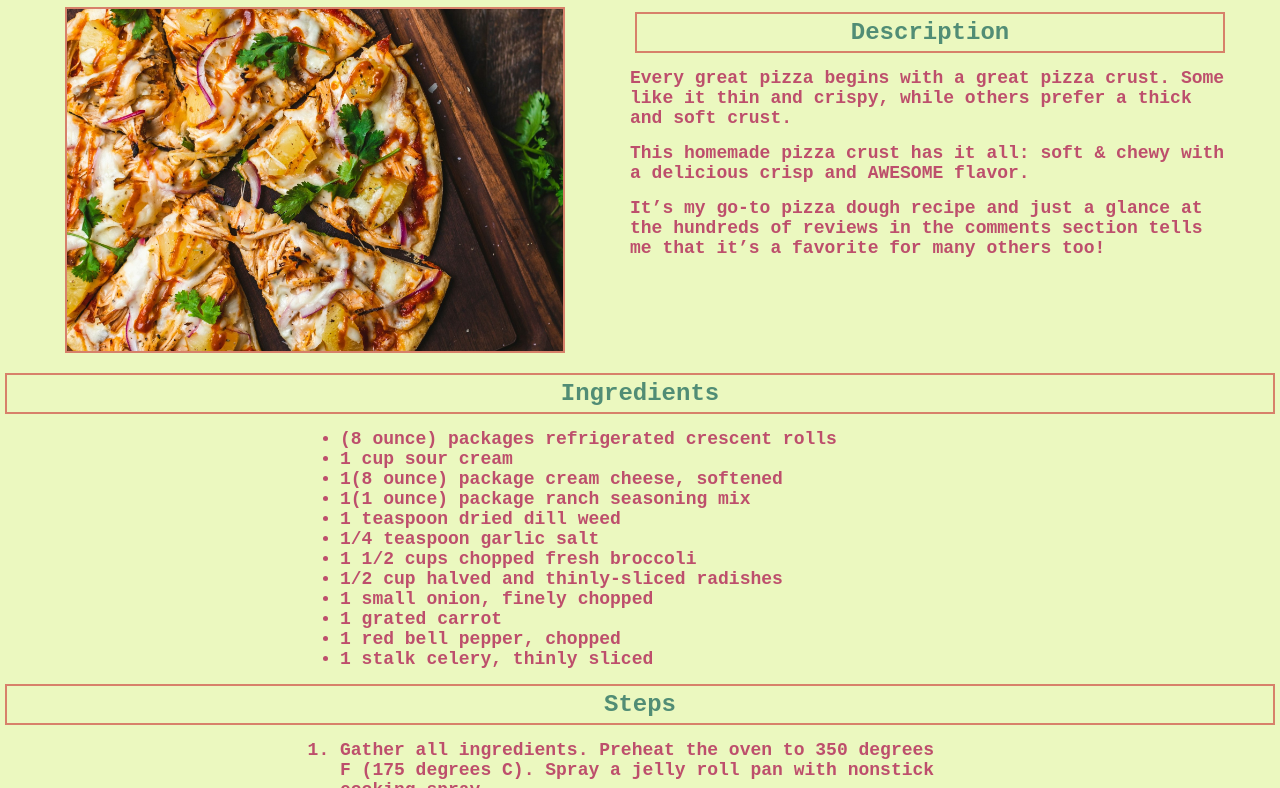
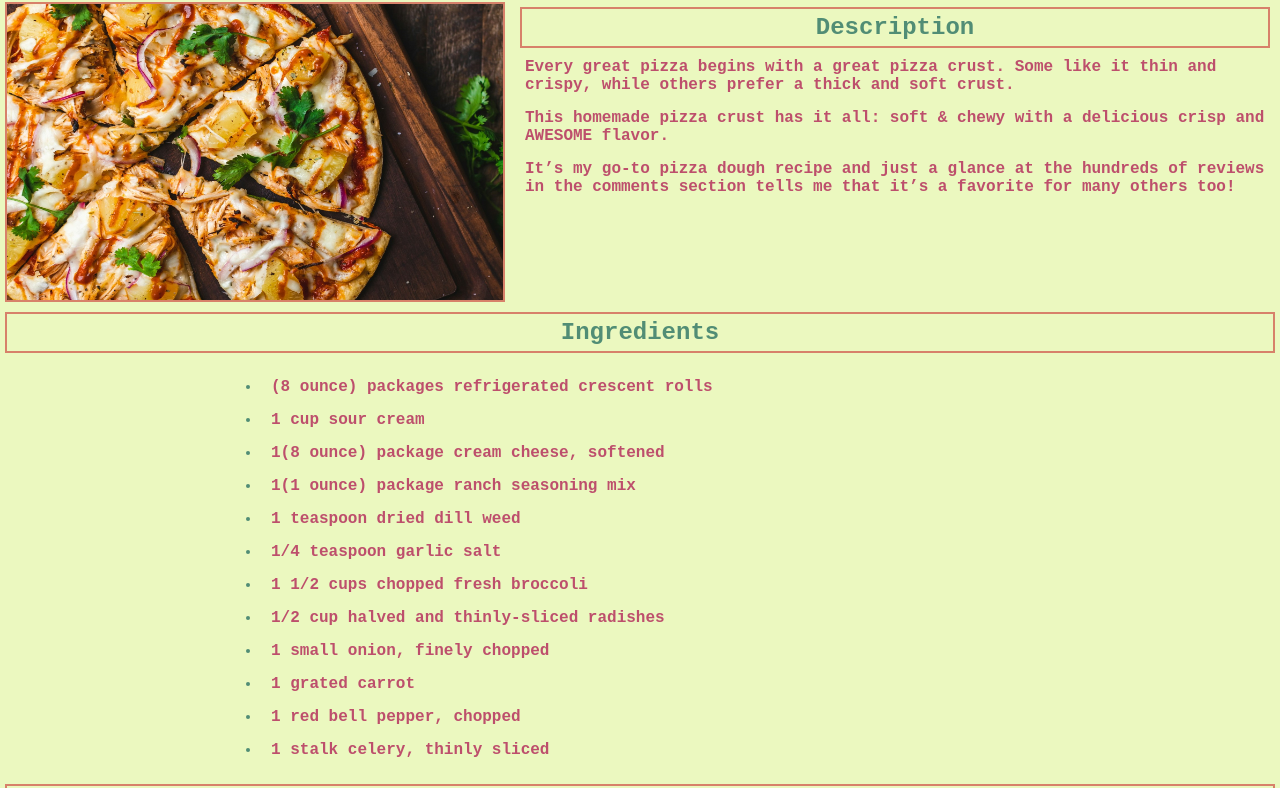
Before and after one commit to 11siddhi/odin-recipes, a plain HTML site: page recipes/pizza.html in a window 1280 px wide. Shown: the part 64-852 px from the top of the page. Drawn offline with Linux system fonts and the light colour scheme.

Commit message:
Update website layout using flexbox

```diff
--- a/recipes/pizza.html
+++ b/recipes/pizza.html
@@ -8,54 +8,54 @@
     </head>
     <body class="pizza">
         <h1 class="title">Veggie Pizza</h1>
+
         <div class="img-desc">
-            <div class="img">
-                <img src="../images/pizza02.jpg" alt="Vegetable pizza" width="500">
-            </div>
-            <div class="description">
-                <div class="heading">
-                    <h2>Description</h2>
-                </div>
-                <div class="content">
+            <img class="img" src="../images/pizza02.jpg" alt="Vegetable pizza" width="500">
+
+            <div class="desc">
+                <div class="heading"><h2>Description</h2></div>
                 <p>Every great pizza begins with a great pizza crust. Some like it thin and crispy, while others prefer a thick and soft crust. </p>
                 <p>This homemade pizza crust has it all: soft & chewy with a delicious crisp and AWESOME flavor.</p>
                 <p>It’s my go-to pizza dough recipe and just a glance at the hundreds of reviews in the comments section tells me that it’s a favorite for many others too!</p>
             </div>
         </div>
-        </div>
 
+        <div class="ingredients">
             <div class="heading">
                 <h2>Ingredients</h2>
             </div>
             <div class="content">
                 <ul>
-                <li>(8 ounce) packages refrigerated crescent rolls</li>
-                <li>1 cup sour cream</li>
-                <li>1(8 ounce) package cream cheese, softened</li>
-                <li>1(1 ounce) package ranch seasoning mix</li>
-                <li>1 teaspoon dried dill weed</li>
-                <li>1/4 teaspoon garlic salt</li>
-                <li>1 1/2 cups chopped fresh broccoli</li>
-                <li>1/2 cup halved and thinly-sliced radishes</li>
-                <li>1 small onion, finely chopped</li>
-                <li>1 grated carrot</li>
-                <li>1 red bell pepper, chopped</li>
-                <li>1 stalk celery, thinly sliced</li>
+                    <li><p>(8 ounce) packages refrigerated crescent rolls</p></li>
+                    <li><p>1 cup sour cream</p></li>
+                    <li><p>1(8 ounce) package cream cheese, softened</p></li>
+                    <li><p>1(1 ounce) package ranch seasoning mix</p></li>
+                    <li><p>1 teaspoon dried dill weed</p></li>
+                    <li><p>1/4 teaspoon garlic salt</p></li>
+                    <li><p>1 1/2 cups chopped fresh broccoli</p></li>
+                    <li><p>1/2 cup halved and thinly-sliced radishes</p></li>
+                    <li><p>1 small onion, finely chopped</p></li>
+                    <li><p>1 grated carrot</p></li>
+                    <li><p>1 red bell pepper, chopped</p></li>
+                    <li><p>1 stalk celery, thinly sliced</p></li>
                 </ul>
             </div>
+        </div>
 
+        <div class="steps">
             <div class="heading">
                 <h2>Steps</h2>
             </div>
             <div class="content">
                 <ol>
-                <li>Gather all ingredients. Preheat the oven to 350 degrees F (175 degrees C). Spray a jelly roll pan with nonstick cooking spray.</li>
-                <li>Press crescent roll dough into the prepared jelly roll pan to form a crust. Let stand 5 minutes. Pierce with a fork.</li>
-                <li>Bake in the preheated oven until dough is fully cooked and golden brown, about 10 minutes. Let cool completely.</li>
-                <li>Combine sour cream, cream cheese, ranch seasoning mix, dill, and garlic salt in a medium mixing bowl. Spread the cream cheese mixture on top of cooled crust.</li>
-                <li>Arrange broccoli, radish, onion, bell pepper, carrot, and celery on top of the cream cheese mixture.</li>
-                <li>Cover and let chill, 1 to 2 hours. Cut chilled pizza into 16 squares to serve.</li>
+                    <li><p>Gather all ingredients. Preheat the oven to 350 degrees F (175 degrees C). Spray a jelly roll pan with nonstick cooking spray.</p></li>
+                    <li><p>Press crescent roll dough into the prepared jelly roll pan to form a crust. Let stand 5 minutes. Pierce with a fork.</p></li>
+                    <li><p>Bake in the preheated oven until dough is fully cooked and golden brown, about 10 minutes. Let cool completely.</p></li>
+                    <li><p>Combine sour cream, cream cheese, ranch seasoning mix, dill, and garlic salt in a medium mixing bowl. Spread the cream cheese mixture on top of cooled crust.</p></li>
+                    <li><p>Arrange broccoli, radish, onion, bell pepper, carrot, and celery on top of the cream cheese mixture.</p></li>
+                    <li><p>Cover and let chill, 1 to 2 hours. Cut chilled pizza into 16 squares to serve.</p></li>
                 </ol>
+            </div>
         </div>
     </body>
 </html>
--- a/style.css
+++ b/style.css
@@ -11,52 +11,72 @@
     font-weight: 1000;
     color: #BD4F6C;
     border: 2px solid #D7816A;
-    margin: 5px auto;
+    margin: 5px;
     padding: 5px;
     text-align: center;
 }
 
-/* for images */
-img {
-    display: inline-block;
+.img-desc {
+    display: flex;
+    justify-content: space-evenly;
+    flex-wrap: wrap;
+}
+
+.img, .desc {
+    margin: 5px;
+    /* padding: 0px; */
     width: 500px;
-    object-fit: cover;
-    margin: 10px 5%;
+    height: auto;
+}
+
+.img {
+    width: 500px;
+    height: 300px;
     border: 2px solid #D7816A;
 }
 
-.img-desc {
+.desc {
+    flex: 2;
+}
+
+li::marker {
+    font-weight: bold; /* Makes the bold */
+    color: #518D75;
+  }
+
+p {
+    margin: 5px;
+    padding: 5px;
+    color: #BD4F6C;
+    font-weight: 600;
+}
+
+.recipe-link, .ingredients, .steps {
+    /* border: 2px solid #4b3732; */
+    margin: 0px;
+    padding: 0px 0px;
     display: flex;
-    justify-content: space-around;
+    flex-direction: column;
+    /* justify-content: space-evenly; */
     flex-wrap: wrap;
 }
 
-.heading, .description {
-    display: block;
-    font-weight: 1000;
+.heading, .content {
     margin: 5px;
     padding: 5px;
-    color: #518D75;
-    text-align: center;
+    /* border: 2px solid pink; */
 }
 
 .heading {
+    margin: 5px;
+    padding: 5px;
     border: 2px solid #D7816A;
+    text-align: center;
+    color: #518D75;
 }
 
-
-.content, .recipe-link {
-    font-size: 18px;
-    font-weight: 600;
+.content {
+    margin-left: 20%;
+    margin-right: 20%;
     color: #BD4F6C;
-    width: 600px;
-    margin:15px auto;
-    text-align: left;
 }
-
-.content, .steps {
-    display: flex;
-    flex-direction: column;
-    align-content: center;
-    gap: 15px;
-}
```
Also changed, not shown: index.html (+10 -13 lines), recipes/doughnut.html (+30 -28 lines), recipes/french-toast.html (+25 -21 lines). Lines whose indentation alone changed are shown as unchanged.
